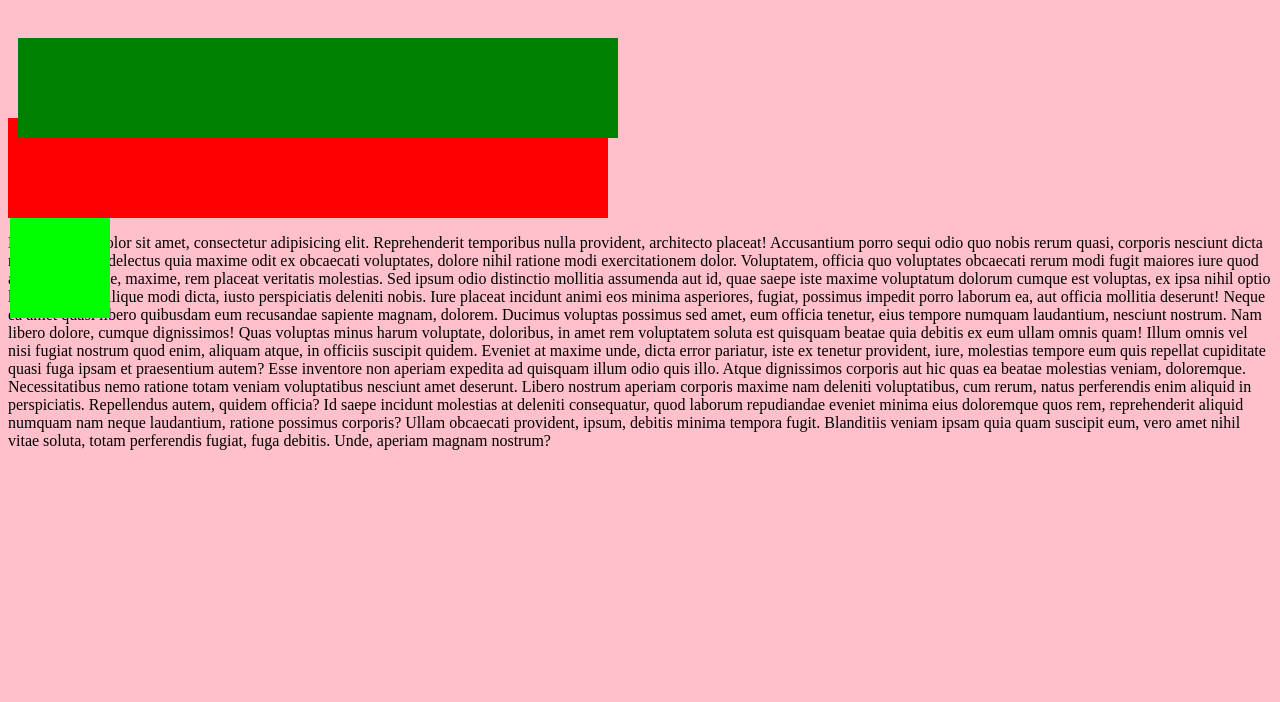
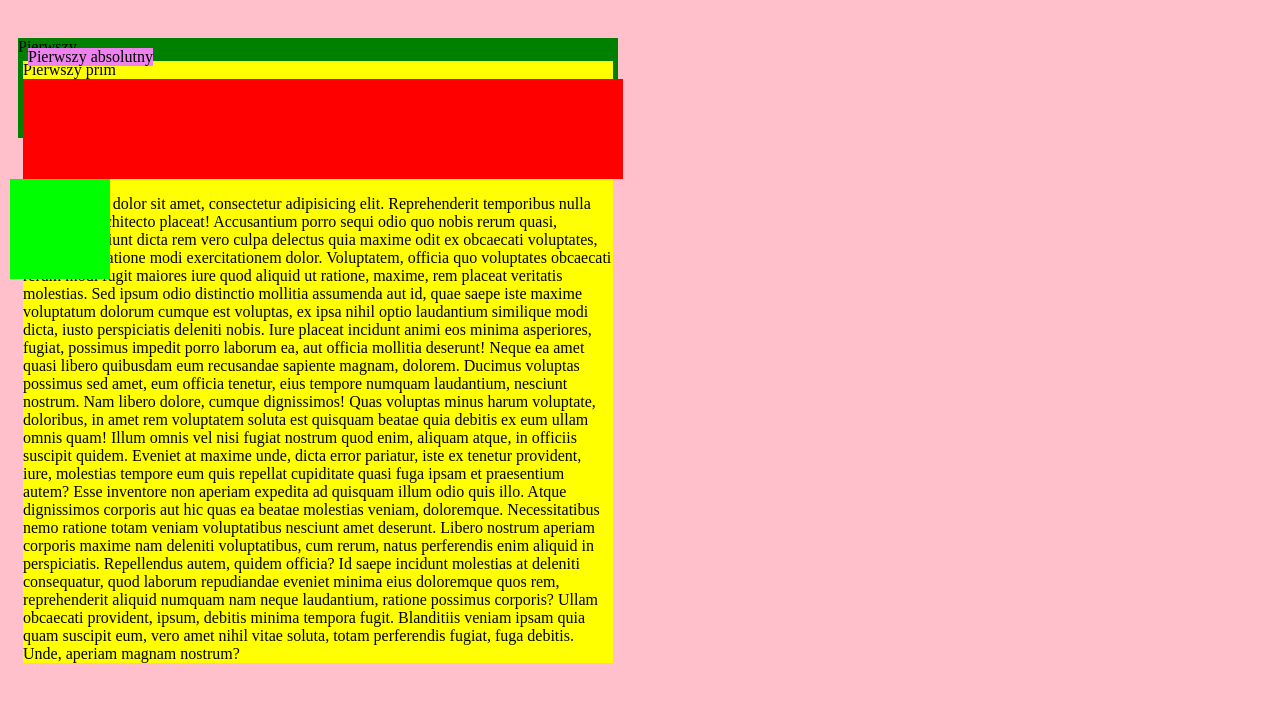
Before and after one commit to Maqoa/css-podstawy, a plain HTML site: page pozycjonowanie elementów css/index.html in a window 1280 px wide. Drawn offline with Linux system fonts and the light colour scheme.

Commit message:
wszystko

```diff
--- a/pozycjonowanie elementów css/css/style.css
+++ b/pozycjonowanie elementów css/css/style.css
@@ -11,6 +11,18 @@ body {
     position: relative;
     top: 30px;
     left: 10px;
+}
+#pierwszy-prim{
+    background-color: yellow;
+margin: 5px;
+}
+
+#pierwszy-absolutny{
+    background-color: violet;
+margin:  5px;
+    position: absolute;
+    top: 5px;
+    left: 5px;
 }
 
 #drugi {
--- a/pozycjonowanie elementów css/index.html
+++ b/pozycjonowanie elementów css/index.html
@@ -7,7 +7,16 @@
 </head>
 <body>
 
-<div id="pierwszy"></div>
+<div id="pierwszy">
+Pierwszy
+
+<div id="pierwszy-prim">
+Pierwszy prim
+
+<div id="pierwszy-absolutny">
+Pierwszy absolutny
+</div>
+
 <div id="drugi"></div>
 <div id="trzeci"></div>
 <p>
```
